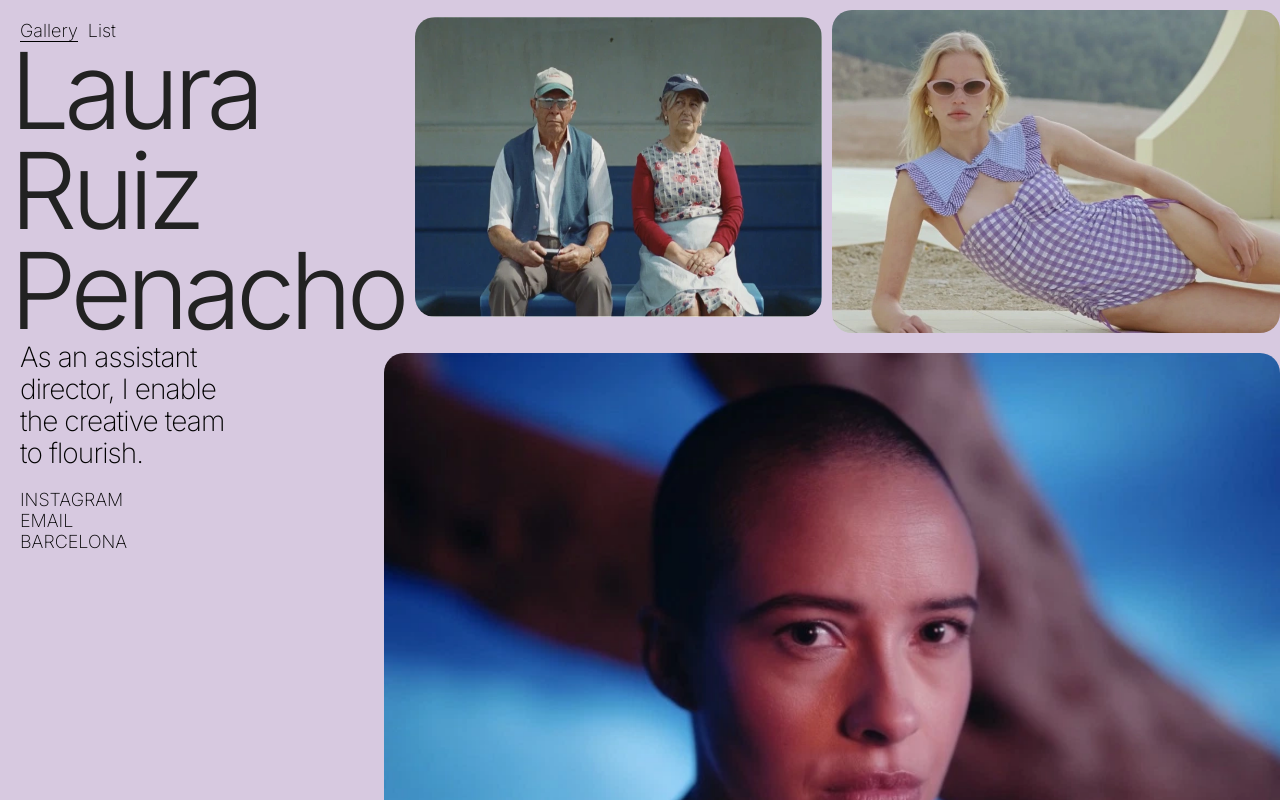
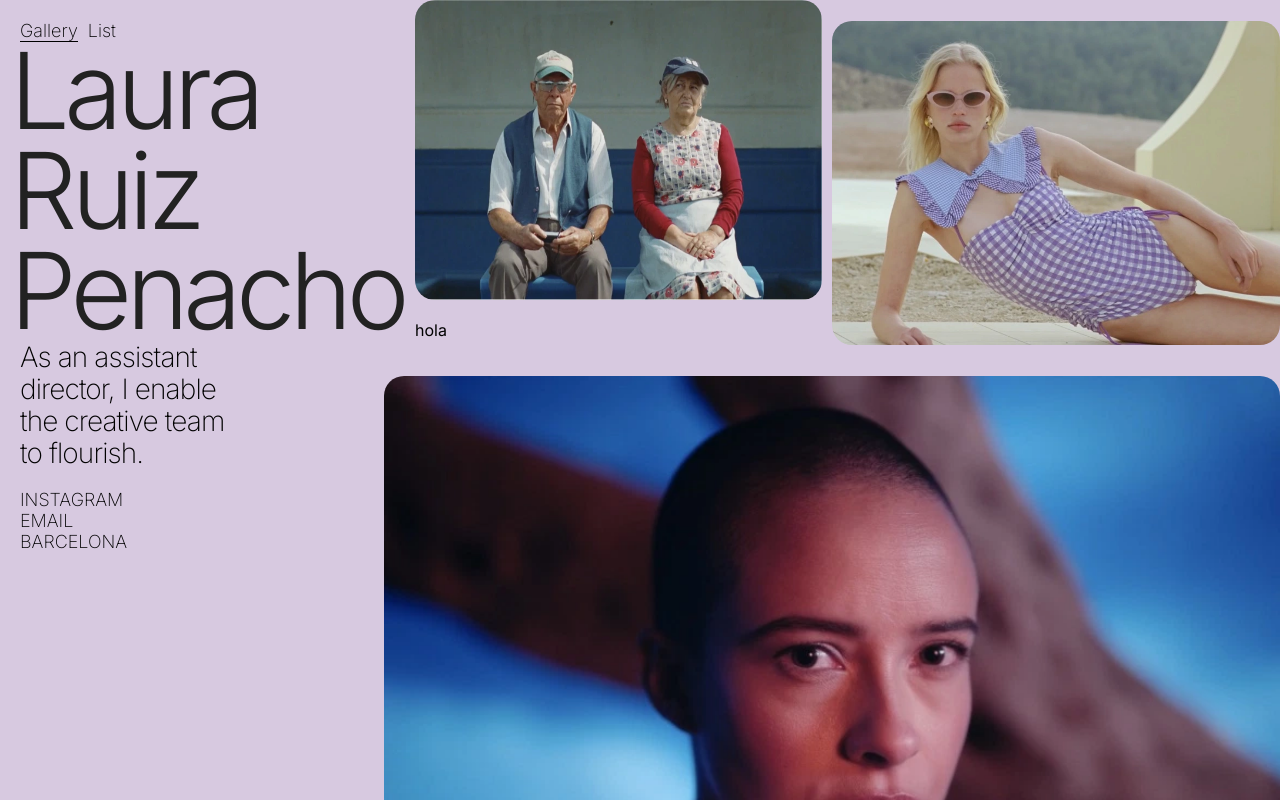
Before and after one commit to alejandromachin/lauraruizweb, a React (Create React App) app: page /home in a window 1280 px wide. Built offline with nearby package versions, Linux system fonts and the light colour scheme.

Commit message:
added image route and class to the projectCard

```diff
--- a/src/components/ProjectCard/ProjectCard.js
+++ b/src/components/ProjectCard/ProjectCard.js
@@ -4,9 +4,9 @@ const ProjectCard = ({ project }) => {
   return (
     <ProjectCardContainer>
       <img
-        src={project.image}
+        src={`images/${project.image}`}
         alt={project.name}
-        className={project.imageSize}
+        className={`${project.imageSize}Image`}
       />
       <div className="projectCard__text">
         <p>hola</p>
--- a/src/components/ProjectsDisplay/ProjectsDisplay.js
+++ b/src/components/ProjectsDisplay/ProjectsDisplay.js
@@ -1,9 +1,11 @@
+import projects from "../../data/projects";
 import ProjectsContainer from "../../styles/ProjectsStyles";
+import ProjectCard from "../ProjectCard/ProjectCard";
 
 const ProjectsDisplay = () => {
   return (
     <ProjectsContainer>
-      <img src="/images/12_octubre.webp" alt="" className="smallImage" />
+      <ProjectCard project={projects[0]} />
       <img className="project-2" src="/images/uterque.webp" alt="" />
       <img className="project-3" src="/images/soy_rebelde.webp" alt="" />
       <div className="row-3-space-distributer">
--- a/src/data/projects.js
+++ b/src/data/projects.js
@@ -6,6 +6,7 @@ const projects = [
     director: "Santos Bacana",
     producer: "Little Spain",
     image: "12_octubre.webp",
+    imageSize: "small",
   },
 ];
 
```
